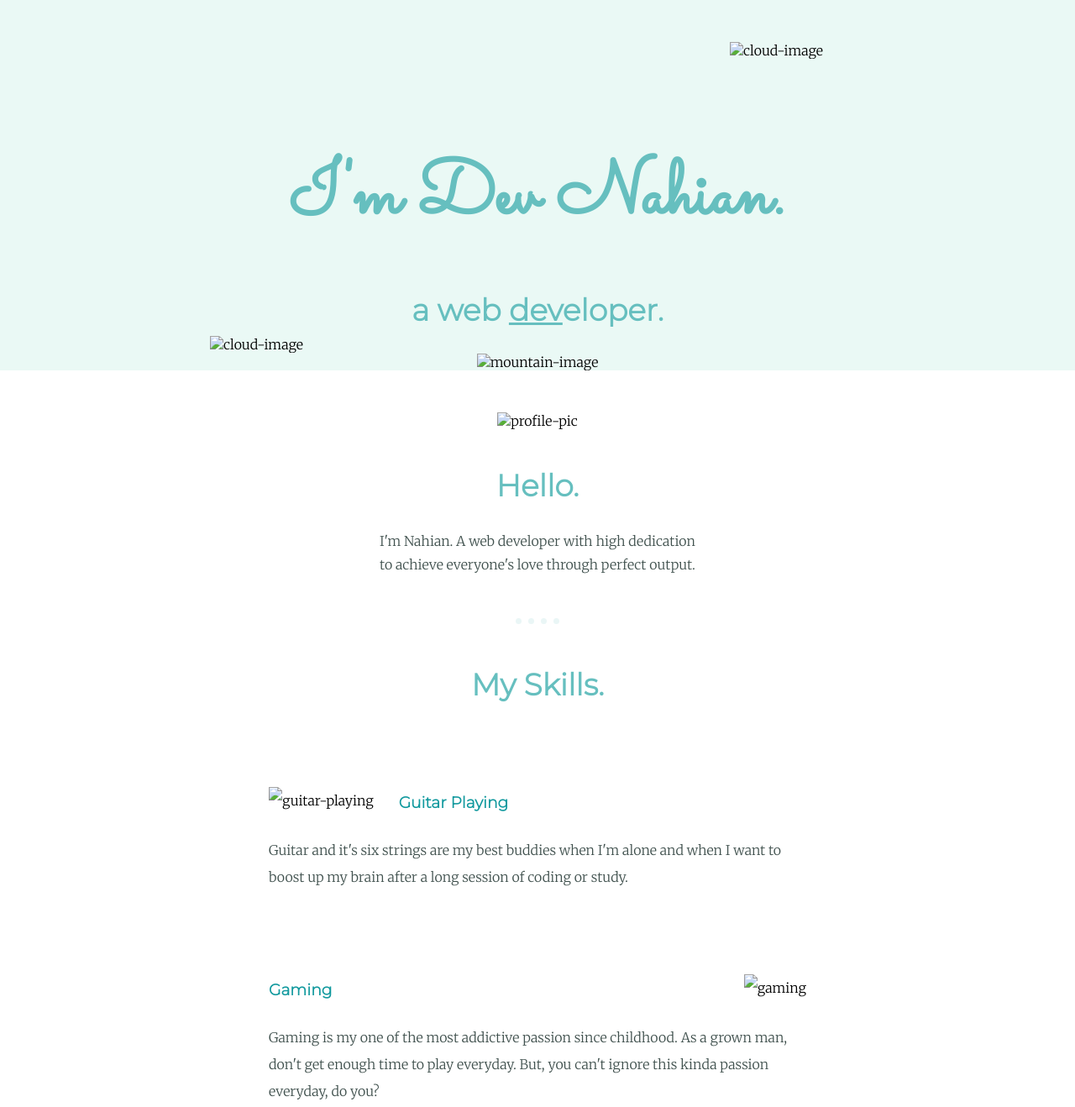
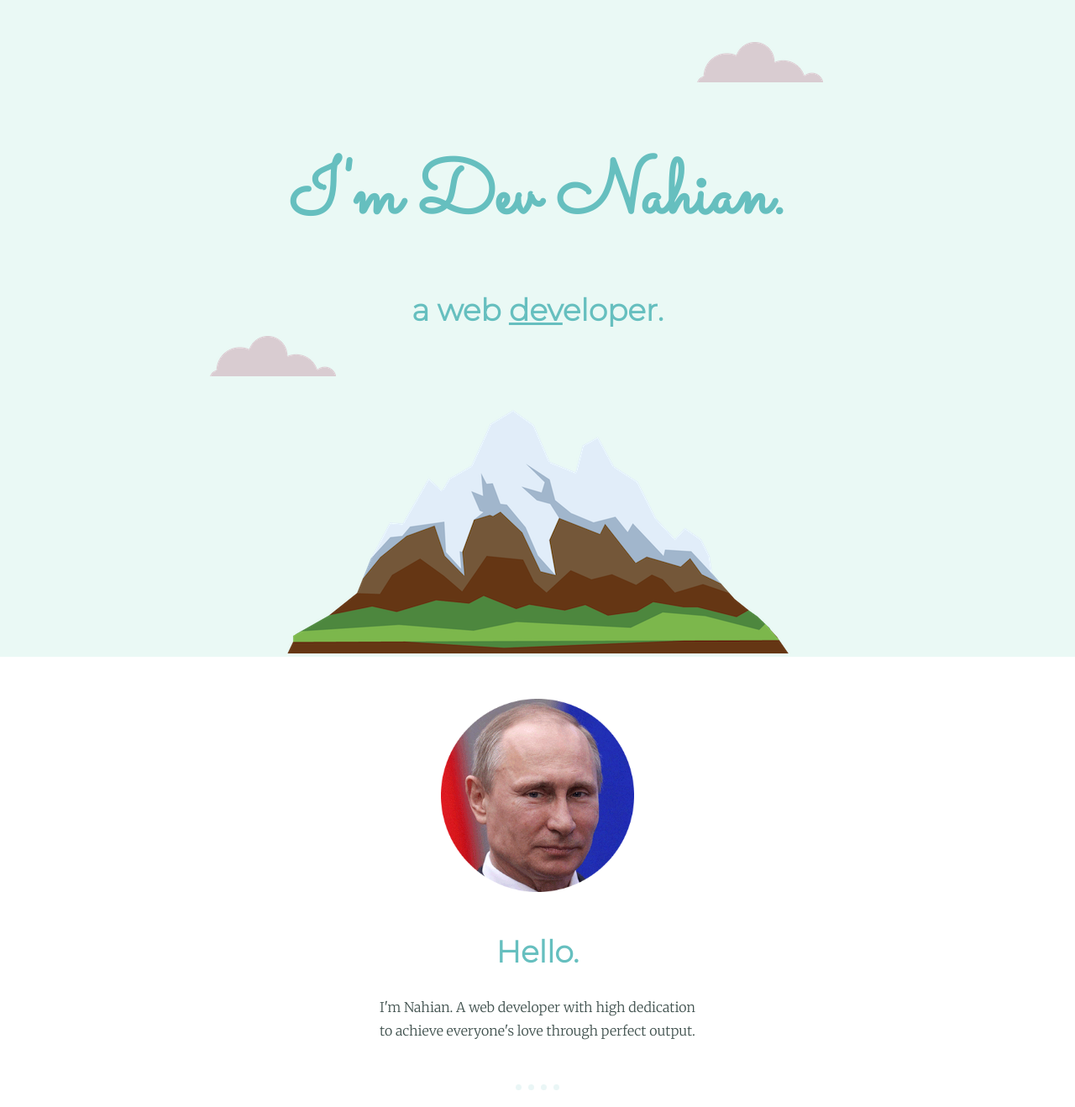
Before and after one commit to AlNahian007/css-project, a plain HTML site: page index.html in a window 1280 px wide. Shown: the top 1318 px of the page at 84% size. Drawn offline with Linux system fonts and the light colour scheme; files that its build step writes are made by us from their sources.

Commit message:
Update index.html

```diff
--- a/index.html
+++ b/index.html
@@ -5,8 +5,8 @@
     <meta http-equiv="X-UA-Compatible" content="IE=edge">
     <meta name="viewport" content="width=device-width, initial-scale=1.0">
     <title>Dev Nahian</title>
-    <link rel="stylesheet" href="css/styles.css">
-    <link rel="shortcut icon" type="image/png" href="img/fav.png">
+    <link rel="stylesheet" href="styles.css">
+    <link rel="shortcut icon" type="image/png" href="fav.png">
     <link rel="preconnect" href="https://fonts.googleapis.com">
     <link rel="preconnect" href="https://fonts.gstatic.com" crossorigin>
     <link href="https://fonts.googleapis.com/css2?family=Merriweather:wght@300&family=Montserrat:wght@300&family=Sacramento&display=swap" rel="stylesheet">
@@ -14,15 +14,15 @@
 
 <body>
     <div class="top-container">
-        <img class="top-cloud" src="img/cloud.png" alt="cloud-image">
+        <img class="top-cloud" src="cloud.png" alt="cloud-image">
         <h1>I'm Dev Nahian.</h1>
         <h2 class="bal">a web <span>dev</span>eloper.</h2>
-        <img class="bottom-cloud" src="img/cloud.png" alt="cloud-image">
-        <img class="mountain" src="img/mountain.png" alt="mountain-image">
+        <img class="bottom-cloud" src="cloud.png" alt="cloud-image">
+        <img class="mountain" src="mountain.png" alt="mountain-image">
     </div>
     <div class="middle-container">
         <div class="profile">
-          <img src="img/Boss.png" alt="profile-pic">
+          <img src="Boss.png" alt="profile-pic">
           <h2>Hello.</h2>
           <p>I'm Nahian. A web developer with high dedication to achieve everyone's love through perfect output.</p>
         </div>
@@ -30,12 +30,12 @@
         <div class="skills">
           <h2>My Skills.</h2>
           <div class="skill-row">
-            <img class="gimg" src="img/guitar-playing.png" alt="guitar-playing">
+            <img class="gimg" src="guitar-playing.png" alt="guitar-playing">
             <h3>Guitar Playing</h3>
             <p class="gm-p">Guitar and it's six strings are my best buddies when I'm alone and when I want to boost up my brain after a long session of coding or study.</p>
           </div>
           <div class="skill-row">
-            <img class="ging" src="img/controller.png" alt="gaming">
+            <img class="ging" src="controller.png" alt="gaming">
             <h3>Gaming</h3>
             <p class="gn-p">Gaming is my one of the most addictive passion since childhood. As a grown man, don't get enough time to play everyday. But, you can't ignore this kinda passion everyday, do you?</p>
           </div>
```
